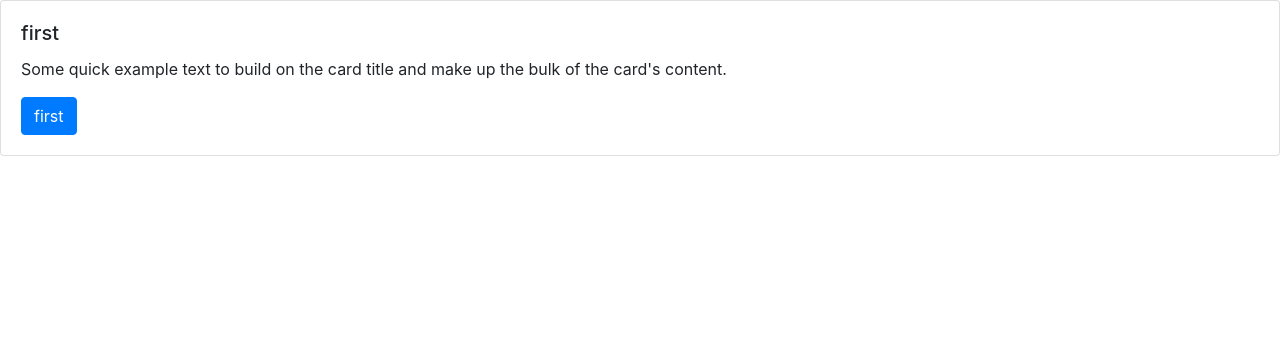
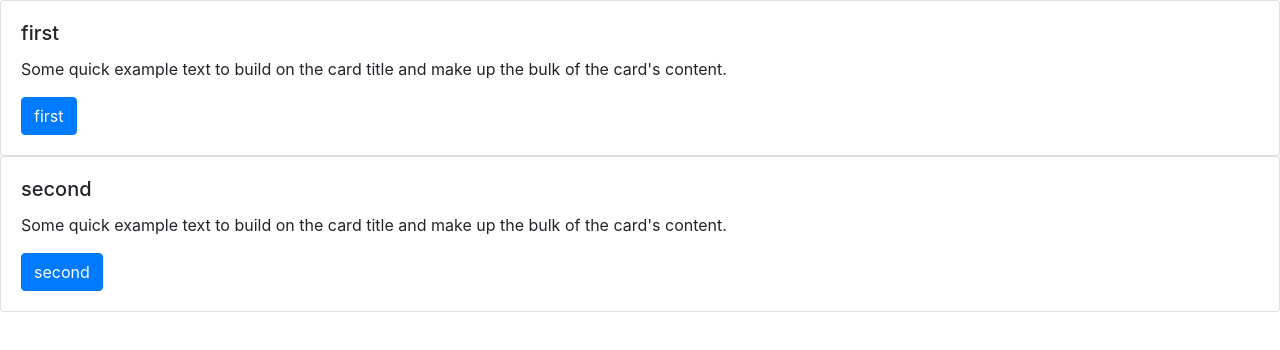
Before and after one commit to tripathi-atul/Angular-bootstrapcard, an Angular app: page / in a window 1280 px wide. Shown: the top 350 px of the page. Built offline with nearby package versions, Linux system fonts and the light colour scheme.

Commit message:
add iterating in loop for componenet

```diff
--- a/src/app/card-list/card-list.component.html
+++ b/src/app/card-list/card-list.component.html
@@ -1 +1,4 @@
-<app-card-tile [post]="cardList[0]"></app-card-tile>
+<app-card-tile
+    *ngFor="let post of cardList"
+    [post]="post">
+</app-card-tile>
```
